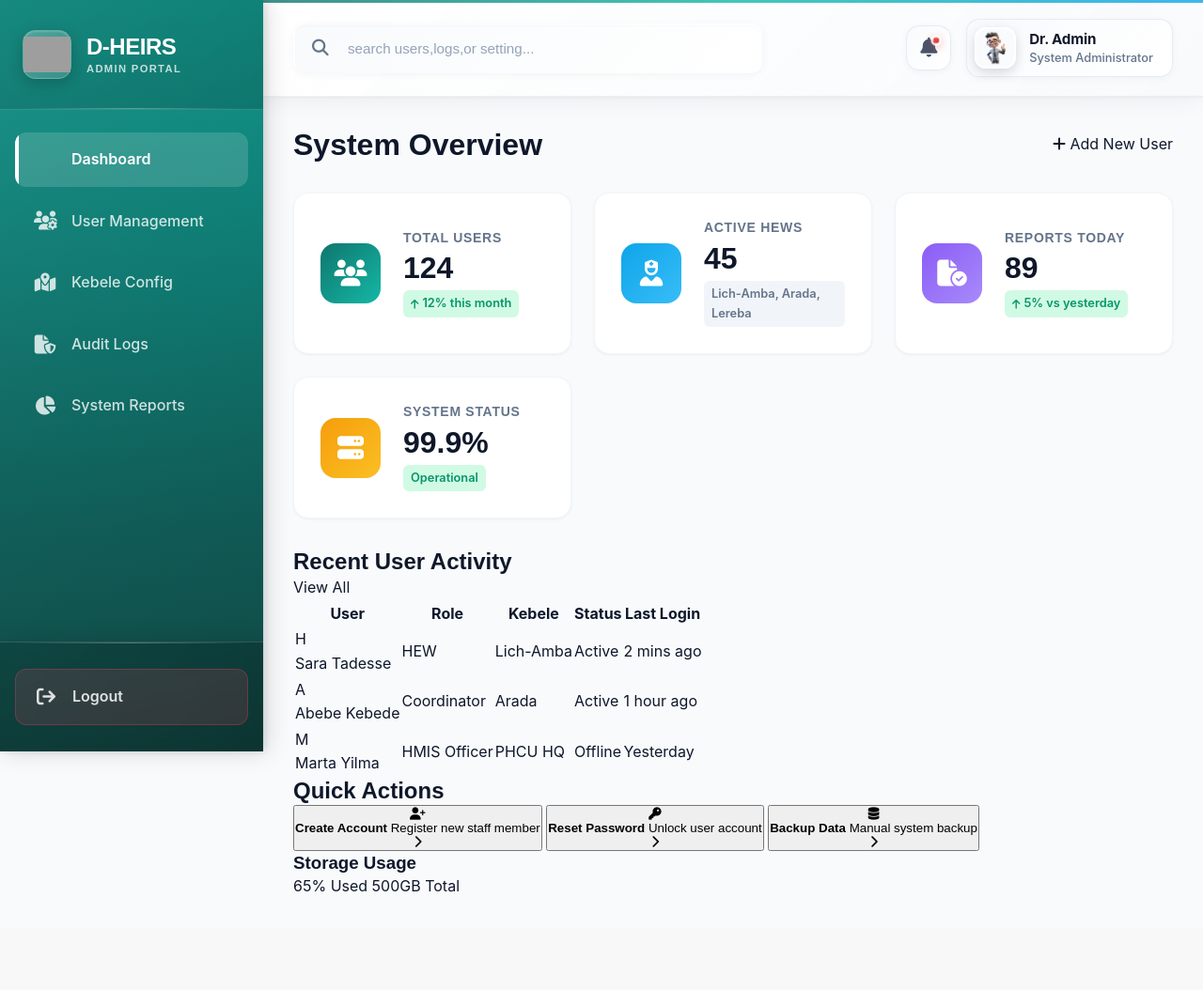
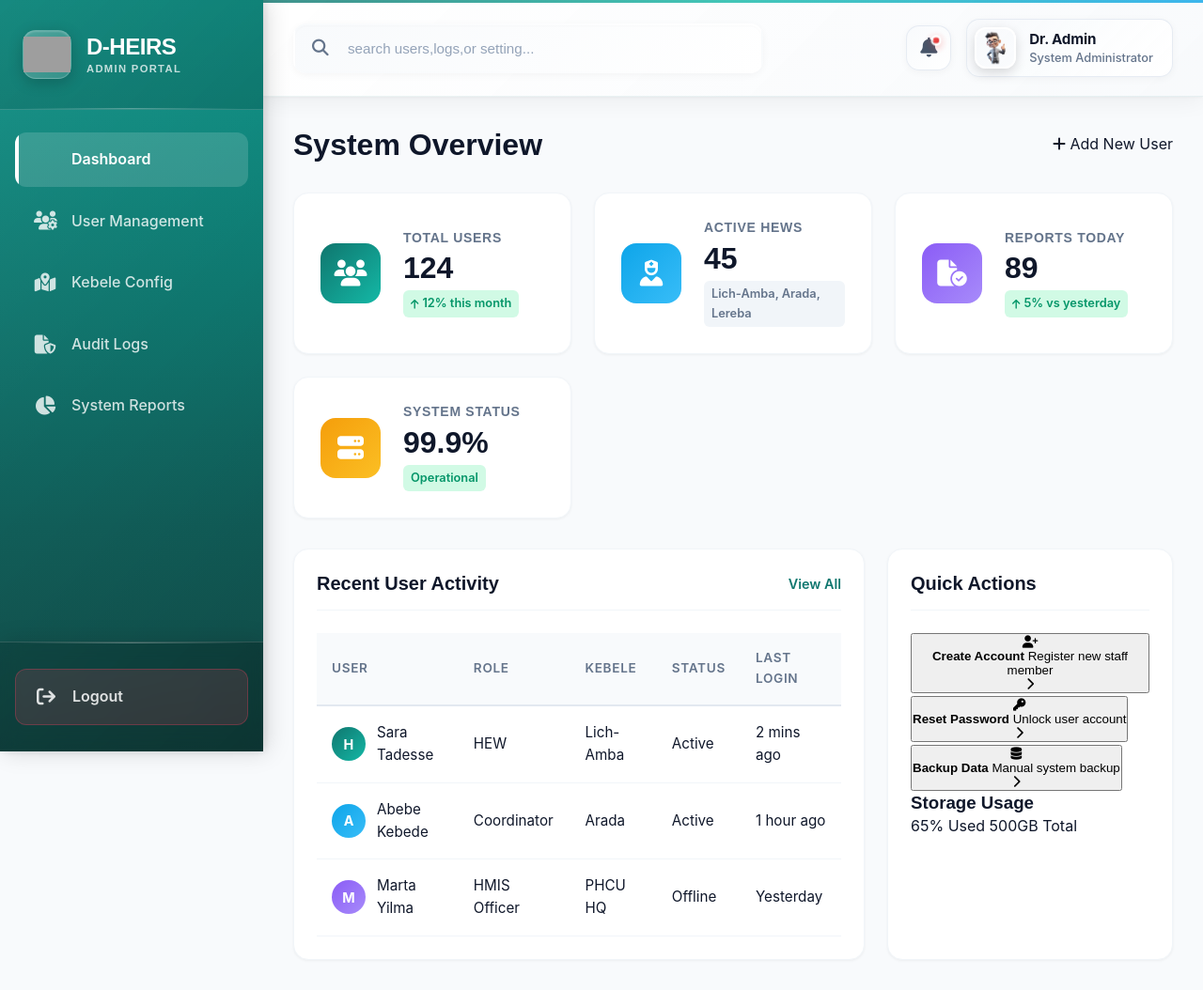
Before and after one commit to Nehimi/D-HIERS, a PHP site: page /admin.html in a window 1280 px wide. Shown: the whole page at 94% size. Before the commit the page ends 950 px from the top, so only its background shows below. Run offline with PHP 8.4, Linux system fonts and the light colour scheme; grey boxes are pictures that could not be loaded.

Commit message:
Dashboard Grid Card Panel/table

```diff
--- a/css/admin.css
+++ b/css/admin.css
@@ -573,3 +573,102 @@ img {
 .trend i {
     font-size: 0.7rem;
 }
+/* --- Dashboard Grid --- */
+.dashboard-grid {
+    display: grid;
+    grid-template-columns: 2fr 1fr;
+    gap: 1.5rem;
+}
+/* --- Card Panel --- */
+.card-panel {
+    background: white;
+    border-radius: 16px;
+    padding: 1.5rem;
+    box-shadow: 0 1px 3px rgba(0, 0, 0, 0.05);
+    border: 1px solid #f1f5f9;
+}
+.panel-header {
+    display: flex;
+    justify-content: space-between;
+    align-items: center;
+    margin-bottom: 1.5rem;
+    padding-bottom: 1rem;
+    border-bottom: 1px solid #f1f5f9;
+}
+.panel-header h2 {
+    font-size: 1.25rem;
+    color: var(--text-main);
+    font-weight: 700;
+}
+.view-all {
+    color: var(--primary);
+    font-weight: 600;
+    font-size: 0.9rem;
+    transition: all 0.3s ease;
+}
+.view-all:hover {
+    color: var(--primary-dark);
+    text-decoration: underline;
+}
+.table-wrapper {
+    overflow-x: auto;
+    margin: -0.5rem;
+    padding: 0.5rem;
+}
+.data-table {
+    width: 100%;
+    border-collapse: collapse;
+}
+.data-table thead {
+    background: #f8fafc;
+}
+.data-table th {
+    padding: 1rem;
+    text-align: left;
+    font-weight: 600;
+    font-size: 0.85rem;
+    color: var(--text-muted);
+    text-transform: uppercase;
+    letter-spacing: 0.05em;
+    border-bottom: 2px solid #e2e8f0;
+}
+.data-table td {
+    padding: 1rem;
+    border-bottom: 1px solid #f1f5f9;
+    color: var(--text-main);
+    font-size: 0.95rem;
+}
+.data-table tbody tr {
+    transition: all 0.2s ease;
+}
+.data-table tbody tr:hover {
+    background: #f8fafc;
+}
+.user-cell {
+    display: flex;
+    align-items: center;
+    gap: 0.75rem;
+}
+.avatar-xs {
+    width: 36px;
+    height: 36px;
+    border-radius: 50%;
+    display: flex;
+    align-items: center;
+    justify-content: center;
+    color: white;
+    font-weight: 700;
+    font-size: 0.9rem;
+    flex-shrink: 0;
+}
+.avatar-xs.color-1 {
+    background: linear-gradient(135deg, #0f766e, #14b8a6);
+}
+
+.avatar-xs.color-2 {
+    background: linear-gradient(135deg, #0ea5e9, #38bdf8);
+}
+
+.avatar-xs.color-3 {
+    background: linear-gradient(135deg, #8b5cf6, #a78bfa);
+}
```
